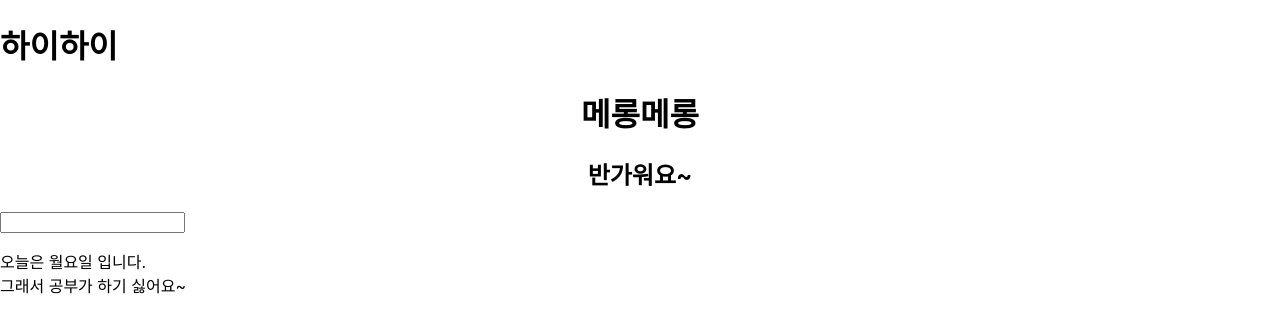
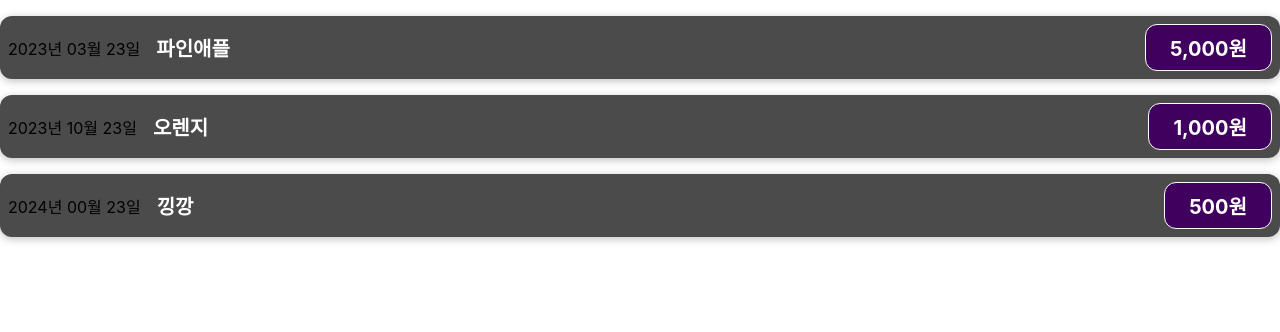
Before and after one commit to kitae1995/react-basic-study202310, a React (Create React App) app: page / in a window 1280 px wide. Shown: the top 332 px of the page. Built offline with nearby package versions, Linux system fonts and the light colour scheme.

Commit message:
2.동적 데이터 렌더링(props)

```diff
--- a/src/App.js
+++ b/src/App.js
@@ -1,27 +1,49 @@
 import React from 'react';
 import './App.css';
 import ExpenseItem from './components/ExpenseItem';
-import NoName from './NoName';
 
-function App() {
-  const $h2 = <h2>반가워요~</h2>;
+const App = () => {
+  //지출 항목 객체 배열
+
+  const expenses = [
+    {
+      title: '파인애플',
+      price: 5000,
+      date: new Date(2023, 3, 23),
+    },
+    {
+      title: '오렌지',
+      price: 1000,
+      date: new Date(2023, 10, 23),
+    },
+    {
+      title: '낑깡',
+      price: 500,
+      date: new Date(2023, 12, 23),
+    },
+  ];
 
   return (
     <>
-      <NoName />
-      <div className='App'>
-        <h1>메롱메롱</h1>
-        {$h2}
-      </div>
-      <div className='noname'>
-        <input type='text' />
-        <p>
-          오늘은 월요일 입니다. <br />
-          그래서 공부가 하기 싫어요~
-        </p>
-      </div>
+      <ExpenseItem
+        title={expenses[0].title}
+        price={expenses[0].price}
+        date={expenses[0].date}
+      />
+
+      <ExpenseItem
+        title={expenses[1].title}
+        price={expenses[1].price}
+        date={expenses[1].date}
+      />
+
+      <ExpenseItem
+        title={expenses[2].title}
+        price={expenses[2].price}
+        date={expenses[2].date}
+      />
     </>
   );
-}
+};
 
 export default App;
--- /dev/null
+++ b/src/components/ExpenseItem.css
@@ -0,0 +1,56 @@
+.expense-item {
+  display: flex;
+  justify-content: space-between;
+  align-items: center;
+  box-shadow: 0 2px 8px rgba(0, 0, 0, 0.25);
+  padding: 0.5rem;
+  margin: 1rem 0;
+  border-radius: 12px;
+  background-color: #4b4b4b;
+}
+
+.expense-item__description {
+  display: flex;
+  flex-direction: column;
+  gap: 1rem;
+  align-items: flex-end;
+  flex-flow: column-reverse;
+  justify-content: flex-start;
+  flex: 1;
+}
+
+.expense-item h2 {
+  color: #3a3a3a;
+  font-size: 1rem;
+  flex: 1;
+  margin: 0 1rem;
+  color: white;
+}
+
+.expense-item__price {
+  font-size: 1rem;
+  font-weight: bold;
+  color: white;
+  background-color: #40005d;
+  border: 1px solid white;
+  padding: 0.5rem;
+  border-radius: 12px;
+}
+
+@media (min-width: 580px) {
+  .expense-item__description {
+    flex-direction: row;
+    align-items: center;
+    justify-content: flex-start;
+    flex: 1;
+  }
+
+  .expense-item__description h2 {
+    font-size: 1.25rem;
+  }
+
+  .expense-item__price {
+    font-size: 1.25rem;
+    padding: 0.5rem 1.5rem;
+  }
+}
--- a/src/components/ExpenseItem.js
+++ b/src/components/ExpenseItem.js
@@ -1,12 +1,38 @@
 import React from 'react';
+// css 로딩
+import './ExpenseItem.css';
 
-const ExpenseItem = () => {
+const ExpenseItem = ({ title, price: propsPrice, date }) => {
+  //title,price,date등의 변수는 App.js에서 ExpnseItem 뒤에 선언된 props임
+  // console.log(props);
+  // const price = 100000;
+  // const expenseDate = date;
+  // const expenseTitle = title;
+  // const expensePrice = propsPrice;
+
+  // 1자리 숫자를 2자리수로 변환하는 함수
+  const make2digit = (text) => {
+    return text.toString().padStart(2, '0');
+  };
+
+  // 날짜 포맷팅 변환 함수 정의
+  const makeFormattedDate = () => {
+    const year = date.getFullYear();
+    const month = date.getMonth();
+    const day = date.getDate();
+
+    return `${year}년 ${make2digit(month)}월 ${make2digit(day)}일`;
+  };
+
+  // 숫자를 원화표기법으로 바꾸기
+  const formattedPrice = new Intl.NumberFormat('ko-KR').format(propsPrice);
+
   return (
     <div className='expense-item'>
-      <div>2023년 10월 30일</div>
+      <div>{makeFormattedDate()}</div>
       <div className='expense-item__description'>
-        <h2>냠냠치킨</h2>
-        <div className='expense-item__price'>19000원</div>
+        <h2>{title}</h2>
+        <div className='expense-item__price'>{formattedPrice}원</div>
       </div>
     </div>
   );
```
Also changed, not shown: .eslintrc.json.
